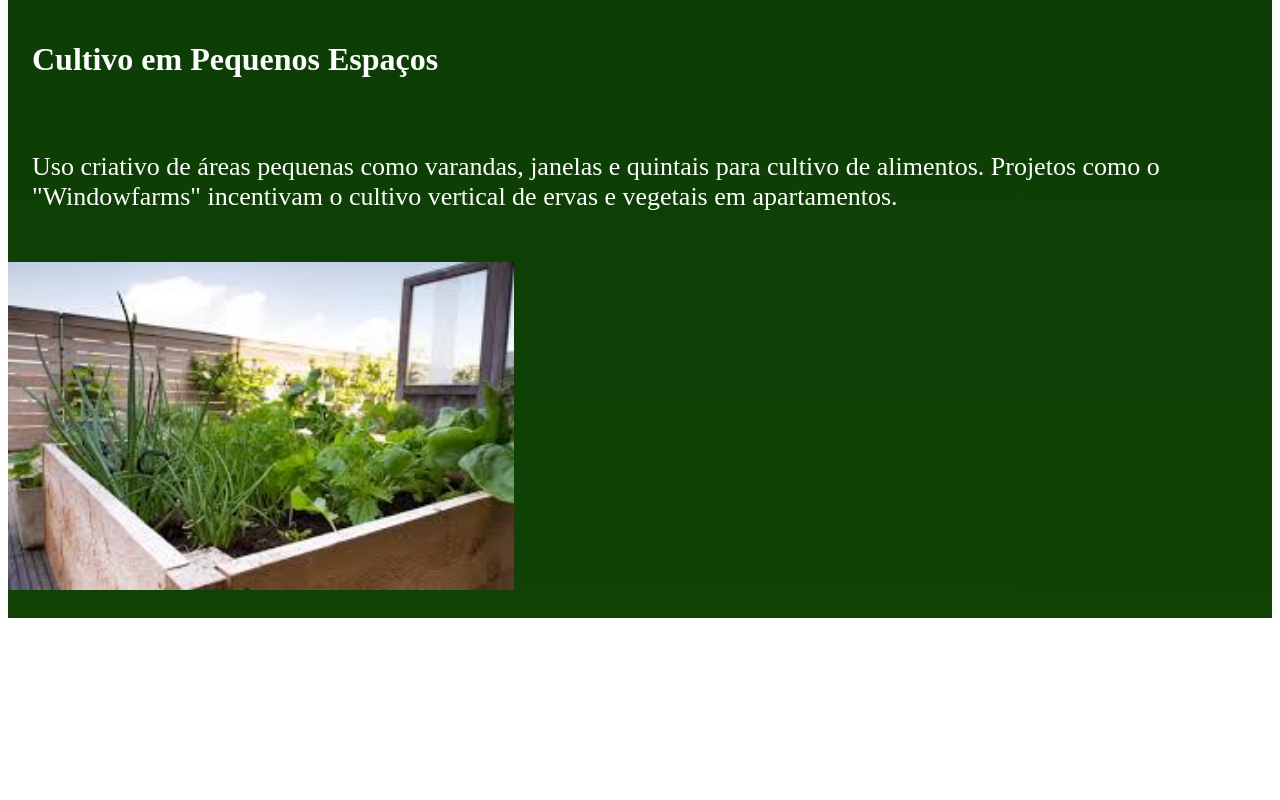
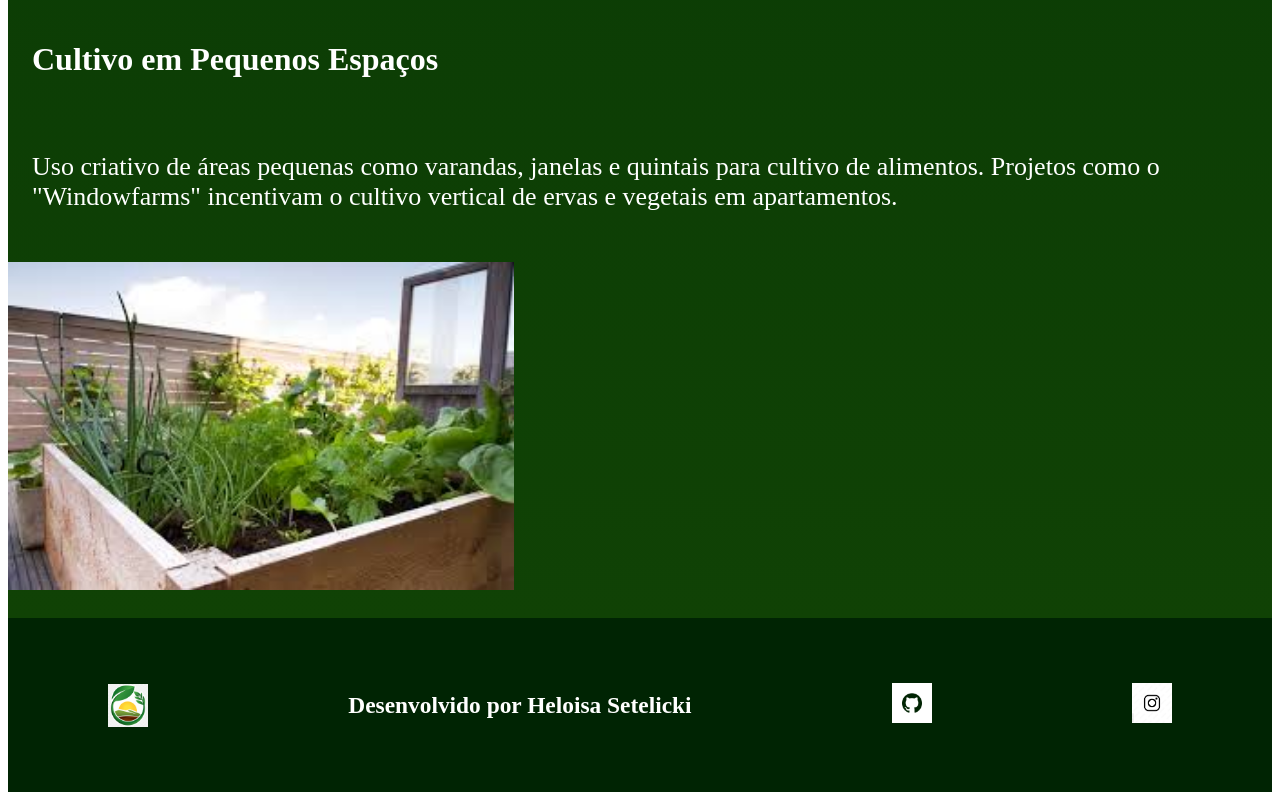
Before and after one commit to Heloisa7licki/agrinho-regiane3, a plain HTML site: page exemplos.html in a window 1280 px wide. Shown: the part 1921-2721 px from the top of the page. Before the commit the page ends 2547 px from the top, so only its background shows below. Drawn offline with Linux system fonts and the light colour scheme.

Commit message:
Update exemplos.html

```diff
--- a/exemplos.html
+++ b/exemplos.html
@@ -51,3 +51,17 @@
         </div>
 
     </section>
+
+
+       <footer class="rodapé">
+        <img class="rodapé-imagem" src="maoplanta.png" alt="logo de agricultura por do sol e planta">
+        <h3 class="rodapé-título">Desenvolvido por Heloisa Setelicki</h3>
+        <a href="https://github.com/Heloisa7licki">
+            <img class="rodapé-ícone" src="github-icon-2048x2048-qlv5m092.png" alt="ícone do GitHub">
+            <a href="https://www.instagram.com/heloisa.7licki/?next=%2F">
+                <img class="rodapé-ícone2" src="instagram.jpg" alt="ícone do instagram">
+        </a>
+    </footer>
+</body>
+
+</html>
```
